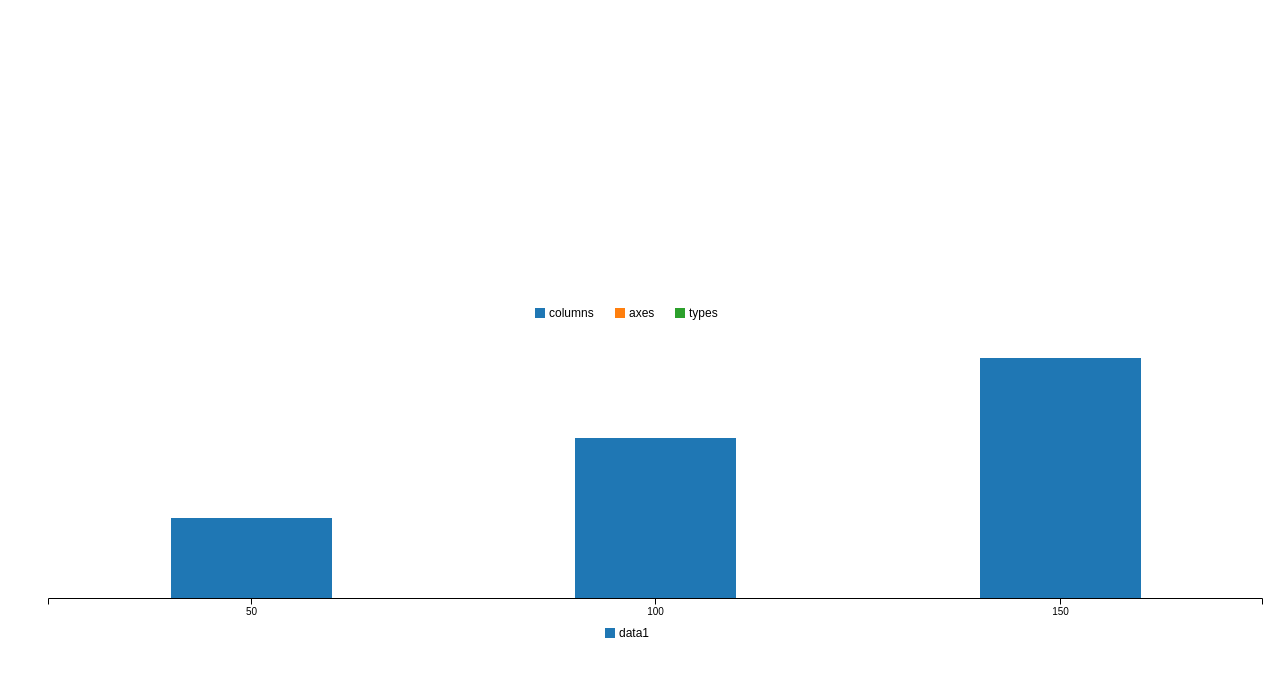
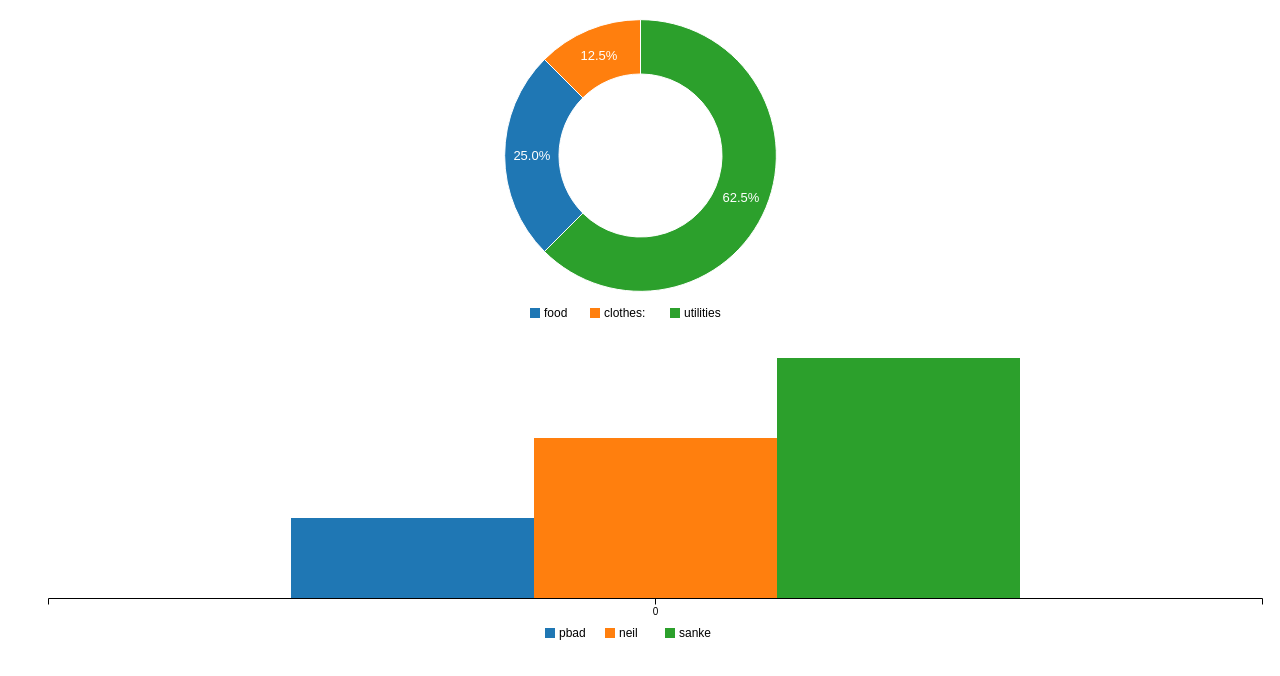
Before and after one commit to dentboard/c3-angularjs, a website: page test.html in a window 1280 px wide. Drawn offline with Linux system fonts and the light colour scheme.

Commit message:
fixed slight issue with xaxis labels

```diff
--- a/c3-angular.js
+++ b/c3-angular.js
@@ -63,7 +63,7 @@ var counter = Math.ceil((Math.random() * 1000));
 	            	//update
 	            	scope.$watch('data', function(newVal, oldVal) {
 	            		generateChartId();
-	            		if (newVal && newVal == oldVal) {
+		            		if (newVal && newVal == oldVal) {
 	            			console.log('chartid', scope.chartid)
 	            			scope.generateChart();
 	            		}
@@ -112,10 +112,10 @@ var counter = Math.ceil((Math.random() * 1000));
 				scope.dataObj = {columns: []};
 				scope.$watch('data', function(newVal) {
 					console.log('data', newVal);
-					scope.dataObj.x = 'x'
-					scope.dataObj.columns[0] = ['x'].concat(Object.keys(newVal));
-					scope.dataObj.columns[1] = ['data1'].concat((_.values(newVal)));
-					scope.dataObj.type = 'bar';
+					var labels = Object.keys(newVal);
+					var values = _.values(newVal);
+					scope.dataObj['rows'] = [labels, values];
+					scope.dataObj['type'] = 'bar';
 				})
 			}
 	    };
--- a/main.js
+++ b/main.js
@@ -14,9 +14,9 @@ function MainCtrl ($scope) {
     };
 
     $scope.test = {
-      50: 1,
-      100: 2,
-      150: 3
+      pbad: 1,
+      neil: 2,
+      sanke: 3
     }
 
     $scope.axis = {
--- a/test.html
+++ b/test.html
@@ -22,7 +22,7 @@
 -->
 
 
-	<c3-donut data="data" axis="axis"></c3-donut>
+	<c3-donut data="donutD" axis="axis"></c3-donut>
 	<c3-bar data="test"></c3-bar>
 
 
```
